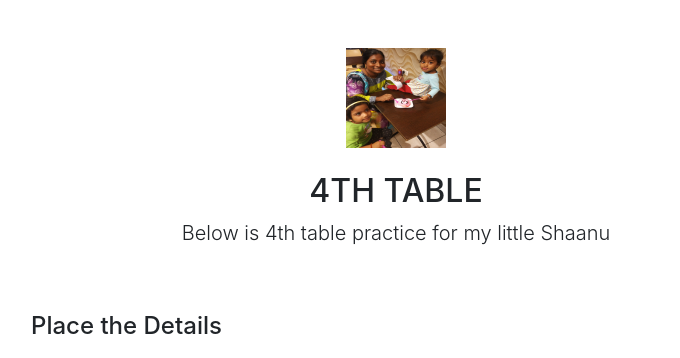
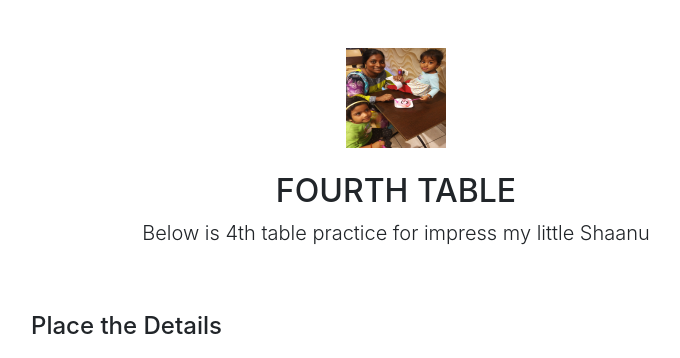
Before and after one commit to hareshkm999/math-table-for-my-kid, a Flask app: page / in a window 1280 px wide. Shown: the top 358 px of the page, without its empty margins (244-924 px from the left). Run offline with Flask 2, Linux system fonts and the light colour scheme; some libraries are stand-ins or nearby versions.

Commit message:
Update index.html

```diff
--- a/templates/index.html
+++ b/templates/index.html
@@ -12,8 +12,8 @@
       <div class="container">
          <div class="py-5 text-center">
             <img class="d-block mx-auto mb-4" src="/static/img/IMG_20190908_201516.png" alt="">
-            <h2>4TH TABLE</h2>
-            <p class="lead">Below is 4th table practice for my little Shaanu</p>
+            <h2>FOURTH TABLE</h2>
+            <p class="lead">Below is 4th table practice for impress my little Shaanu</p>
          </div>
          <div class="row">
             <div class="col-md-2">
```
